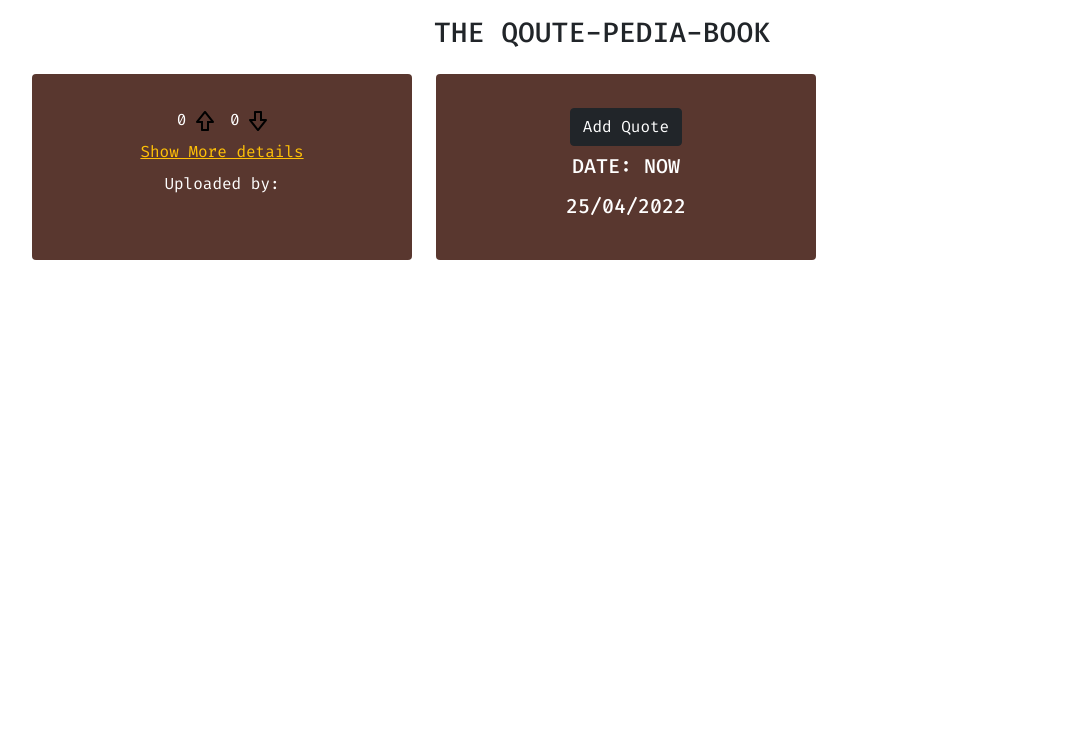
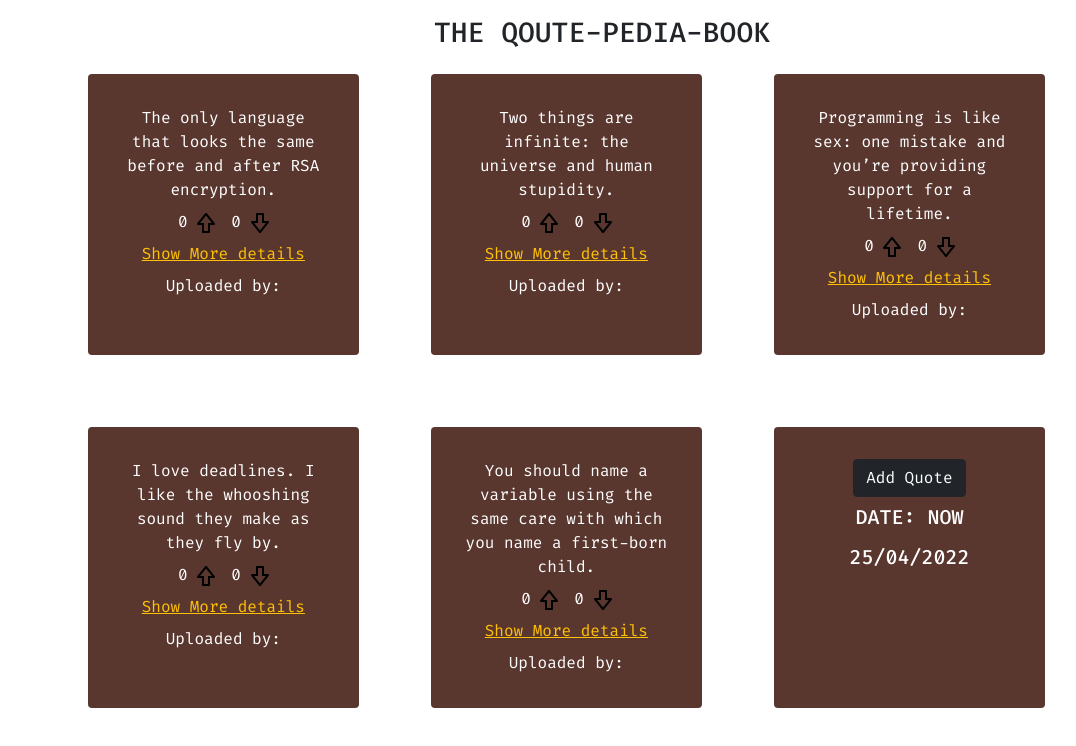
Before and after one commit to devjamesnjoroge/quotes-book, an Angular app: page / in a window 1280 px wide. Shown: the top 746 px of the page, without its empty margins (38-1114 px from the left). Built offline with nearby package versions, Linux system fonts and the light colour scheme.

Commit message:
ft: loop quotes array in quote template

```diff
--- a/src/app/quote/quote.component.css
+++ b/src/app/quote/quote.component.css
@@ -4,10 +4,11 @@
 }
 
 .row {
-    gap: 1.5rem;
+    gap: 4.5rem;
+    padding-left: 5%;
 }
 
-.col-md-4 {
+.col-md-3 {
     background: #3A1108D6;
     display: flex;
     flex-direction: column;
--- a/src/app/quote/quote.component.html
+++ b/src/app/quote/quote.component.html
@@ -1,21 +1,22 @@
 <div align="center" class="container">
     <h3 class="p-3">THE QOUTE-PEDIA-BOOK</h3>
-    <div class="row">
+    <div align="center" class=" row ">
 
-        <div class="col-md-4 gap-2 text-white rounded">
-            <div class="votes d-flex gap-3">
-                <div class="upvote">0 <img src="../../assets/upvote.svg" alt="upvote image"></div>
-                <div class="downvote">0 <img src="../../assets/downvote.svg" alt="downvote image"></div>
+        <div class="col-md-3 gap-2 text-white rounded " *ngFor="let quote of quotes ">
+            {{quote.quote}}
+            <div class="votes d-flex gap-3 ">
+                <div class="upvote ">0 <img src="../../assets/upvote.svg " alt="upvote image "></div>
+                <div class="downvote ">0 <img src="../../assets/downvote.svg " alt="downvote image "></div>
             </div>
 
-            <span class="text-warning toggle">Show More details</span>
+            <span class="text-warning toggle ">Show More details</span>
 
             <span>Uploaded by:</span>
 
         </div>
 
-        <div class="col-md-4 gap-2 text-white rounded">
-            <button class="btn btn-dark" type="button">Add Quote</button>
+        <div class="col-md-3 gap-2 text-white rounded ">
+            <button class="btn btn-dark " type="button ">Add Quote</button>
             <h5>DATE: NOW</h5>
             <h5>25/04/2022</h5>
         </div>
```
